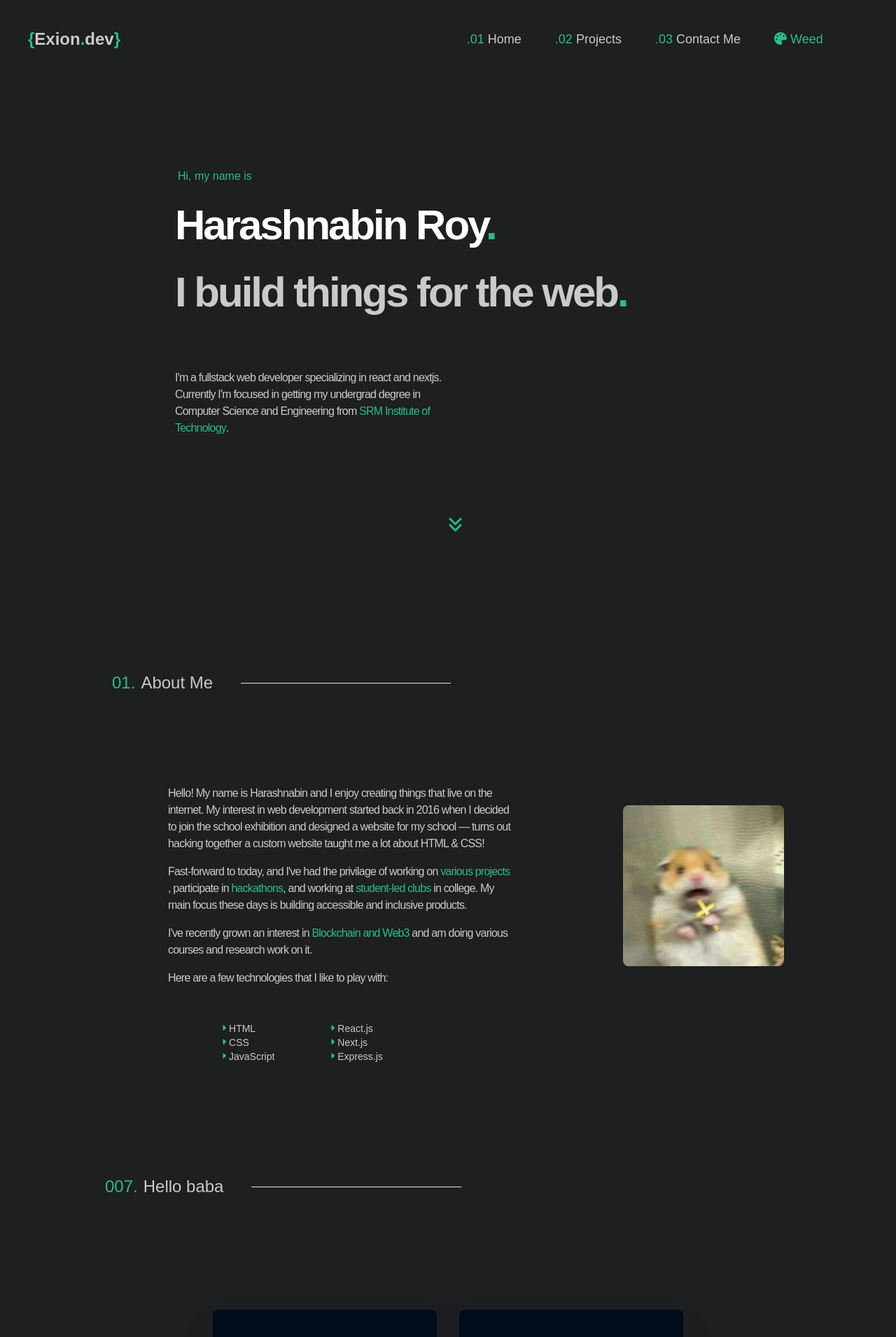
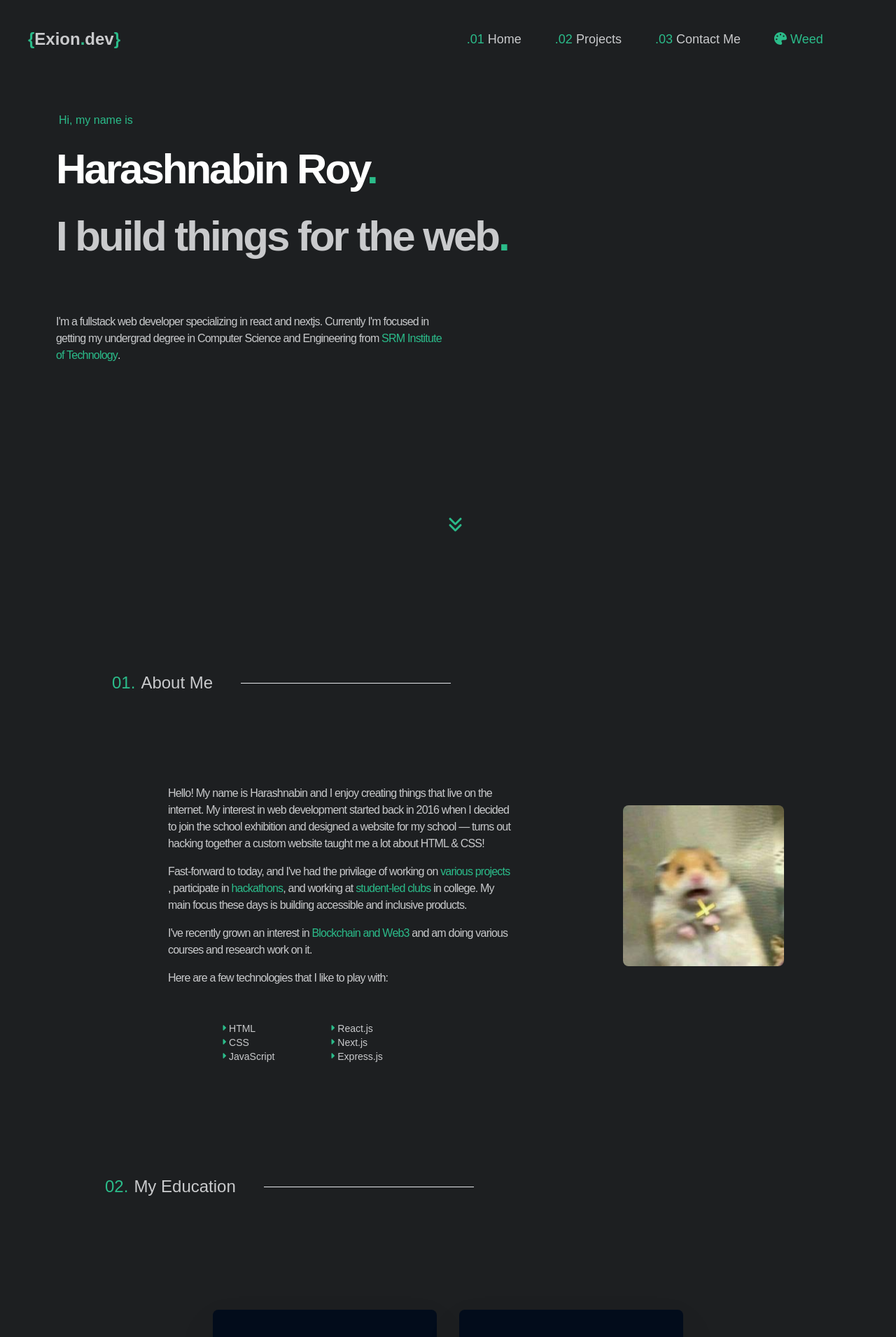
Before and after one commit to HarashnabinRoy/portfolio-next, a Next.js app: page / in a window 1280 px wide. Shown: the top 1911 px of the page at 70% size. Built offline with nearby package versions, Linux system fonts and the light colour scheme; a web font is replaced by a local one.

Commit message:
Bugs Fix

```diff
--- a/components/index/Landing.jsx
+++ b/components/index/Landing.jsx
@@ -8,8 +8,8 @@ const Landing = () => {
     const { color } = useContext(ColorContext);
 
     return(
-        <div className="md:px-[250px] md:pt-40 sm:p-10 p-10  min-h-screen">
-            {/* Default padding was md:p-20 */}
+        <div className=" md:p-20 p-10  min-h-screen">
+            {/* Default padding was md:px-[250px] md:pt-40 sm:p-10*/}
             <h1 className="text-s ml-1" style={{color:color}}>Hi, my name is</h1>
             <h1 className="text-6xl mt-7 font-bold tracking-tighter text-white">Harashnabin Roy<span style={{color:color}}>.</span></h1>
             <h1 className="text-6xl mt-9 font-bold tracking-tighter">I build things for the web<span style={{color:color}}>.</span></h1>
--- a/components/index/education.jsx
+++ b/components/index/education.jsx
@@ -9,7 +9,7 @@ const Education = () => {
     return(
         <div className="py-20">
             <div className="flex flex-col md:px-[150px] px-6 just gap-y-20 ">
-                <Heading number="007" text="Hello baba" className=" "/>
+                <Heading number="02" text="My Education" className=" "/>
                 <div className="flex justify-center mt-20">
                     <EducationCard />
                 </div>
```
